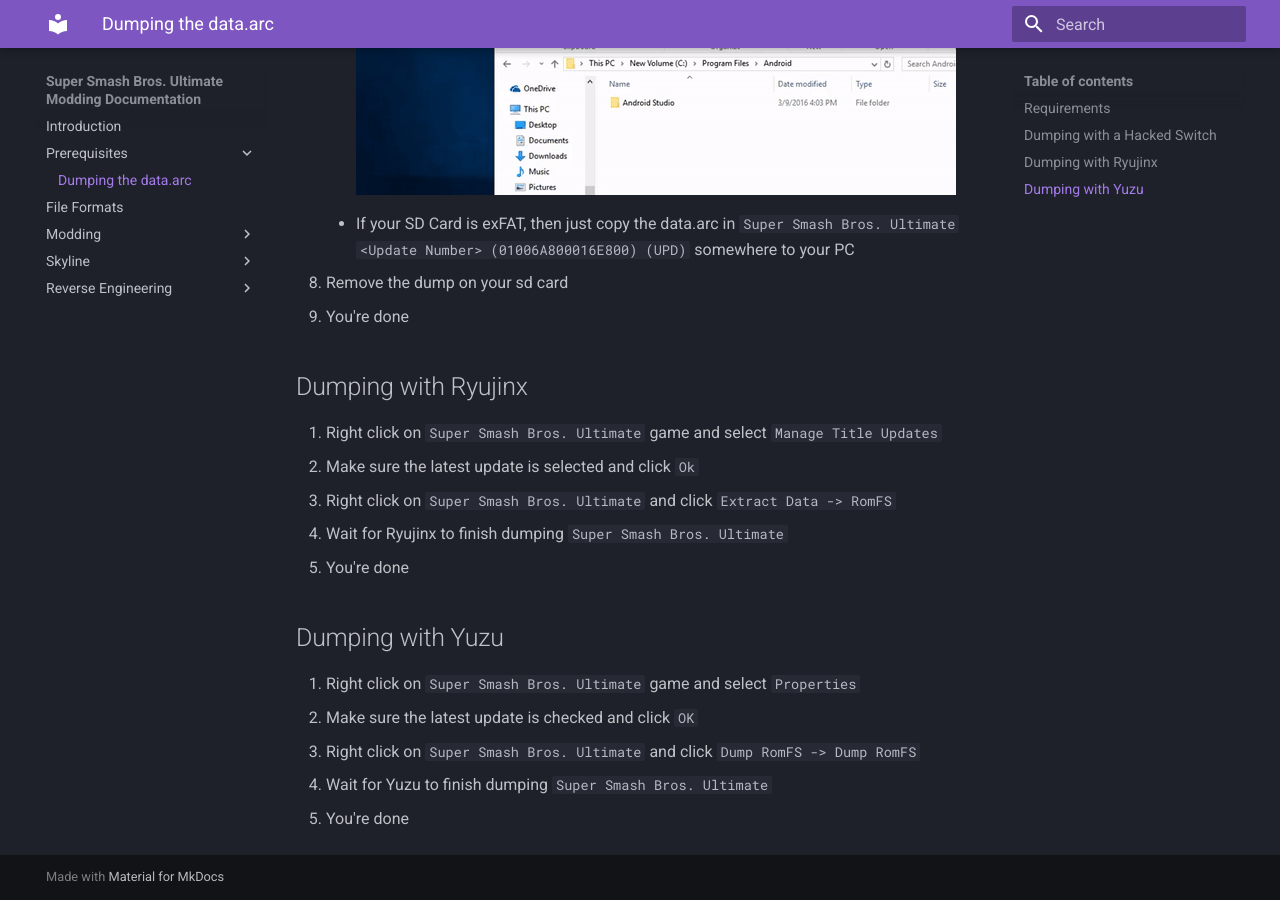
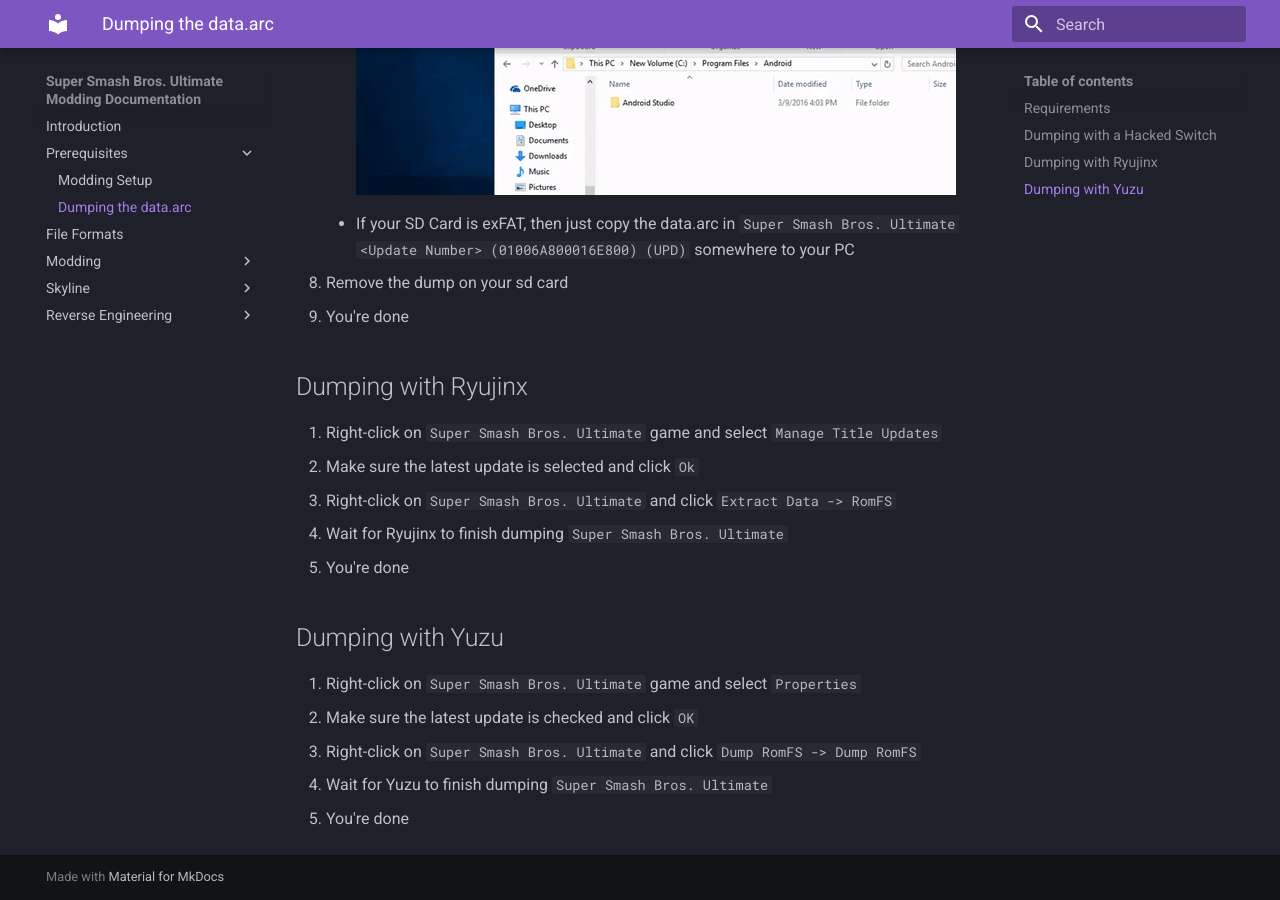
Before and after one commit to Coolsonickirby/Smash-Ultimate-Documentation, an MkDocs documentation site: the page built from docs/Prerequisites/Dumping the data.arc.md, in a window 1280 px wide and 900 px high, scrolled down 1080 px. Built offline with MkDocs 1.6.1 and Material for MkDocs 9.7.7, drawn with Linux system fonts in a browser that asks for light colours.

Commit message:
Add more stuff

```diff
--- a/docs/Prerequisites/Dumping the data.arc.md
+++ b/docs/Prerequisites/Dumping the data.arc.md
@@ -25,15 +25,15 @@
 9. You're done
 
 ## Dumping with Ryujinx
-1. Right click on `Super Smash Bros. Ultimate` game and select `Manage Title Updates`
+1. Right-click on `Super Smash Bros. Ultimate` game and select `Manage Title Updates`
 2. Make sure the latest update is selected and click `Ok`
-3. Right click on `Super Smash Bros. Ultimate` and click `Extract Data -> RomFS`
+3. Right-click on `Super Smash Bros. Ultimate` and click `Extract Data -> RomFS`
 4. Wait for Ryujinx to finish dumping `Super Smash Bros. Ultimate`
 5. You're done
 
 ## Dumping with Yuzu
-1. Right click on `Super Smash Bros. Ultimate` game and select `Properties`
+1. Right-click on `Super Smash Bros. Ultimate` game and select `Properties`
 2. Make sure the latest update is checked and click `OK`
-3. Right click on `Super Smash Bros. Ultimate` and click `Dump RomFS -> Dump RomFS`
+3. Right-click on `Super Smash Bros. Ultimate` and click `Dump RomFS -> Dump RomFS`
 4. Wait for Yuzu to finish dumping `Super Smash Bros. Ultimate`
 5. You're done
--- a/mkdocs.yml
+++ b/mkdocs.yml
@@ -13,12 +13,14 @@
 nav:
   - index.md
   - Prerequisites:
+    - "./Prerequisites/Modding Setup.md"
     - "./Prerequisites/Dumping the data.arc.md"
   - File Formats.md
   - Modding:
     - "./Modding/Audio.md"
     - "./Modding/Textures.md"
   - Skyline:
+    - "./Skyline/What is Skyline.md"
     - "./Skyline/Setting up the Skyline Development Environment.md"
   - Reverse Engineering:
     - "./Reverse Engineering/Ghidra.md"
```
Also changed, not shown: docs/File Formats.md (+2 -0 lines), docs/Modding/Textures.md (+2 -2 lines), docs/Prerequisites/Modding Setup.md (added, +47 -0 lines), docs/Skyline/Setting up the Skyline Development Environment.md (+3 -2 lines), docs/Skyline/What is Skyline.md (added, +5 -0 lines), docs/Skyline/index.md (added, +1 -0 lines), docs/img/General/filezilla.png (added), docs/img/General/title_screen_modded.png (added).
